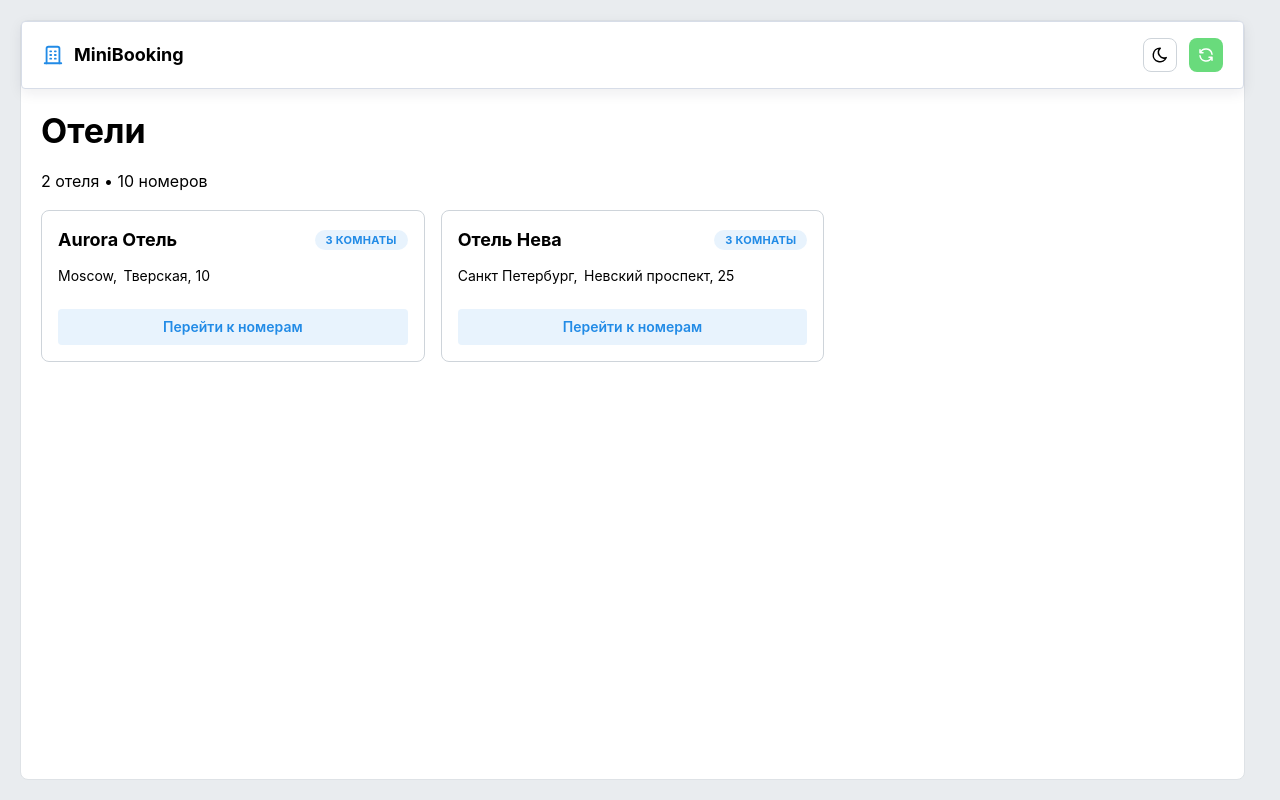
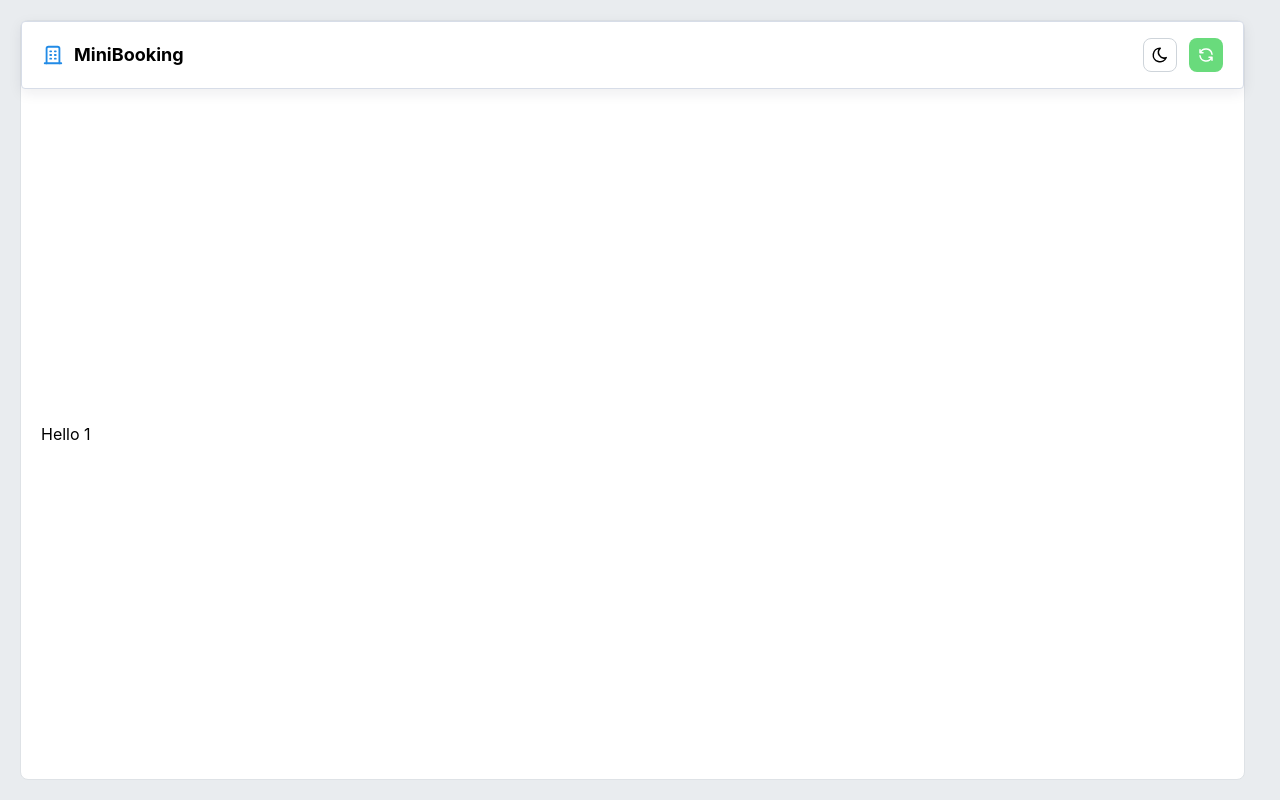
Before and after one commit to ivatra/mini_booking, a React (Vite) app in the folder apps/web/: page /1 in a window 1280 px wide. Built offline with nearby package versions, Linux system fonts and the light colour scheme.

Commit message:
feat (web): add empty hotel details page, add routing

```diff
--- a/apps/web/src/App.tsx
+++ b/apps/web/src/App.tsx
@@ -1,11 +1,34 @@
+import { BrowserRouter, Navigate, Route, Routes } from "react-router-dom";
+
+import HotelDetailsPage from "./pages/HotelDetailsPage";
 import HotelRoomsPage from "./pages/HotelRoomsPage";
 import Layout from "./ui/Layout";
 
 function App() {
   return (
-    <Layout>
-      <HotelRoomsPage />
-    </Layout>
+    <BrowserRouter>
+      <Layout>
+        <Routes>
+          <Route
+            path="/"
+            element={<HotelRoomsPage />}
+          />
+          <Route
+            path="/:numId"
+            element={<HotelDetailsPage />}
+          />
+          <Route
+            path="*"
+            element={
+              <Navigate
+                to="/"
+                replace
+              />
+            }
+          />
+        </Routes>
+      </Layout>
+    </BrowserRouter>
   );
 }
 
--- /dev/null
+++ b/apps/web/src/pages/HotelDetailsPage.tsx
@@ -0,0 +1,10 @@
+import { Group } from "@mantine/core";
+import { useParams } from "react-router";
+
+const HotelDetailsPage = () => {
+  const { numId } = useParams<{ numId: string }>();
+
+  return <Group>Hello {numId}</Group>;
+};
+
+export default HotelDetailsPage;
```
